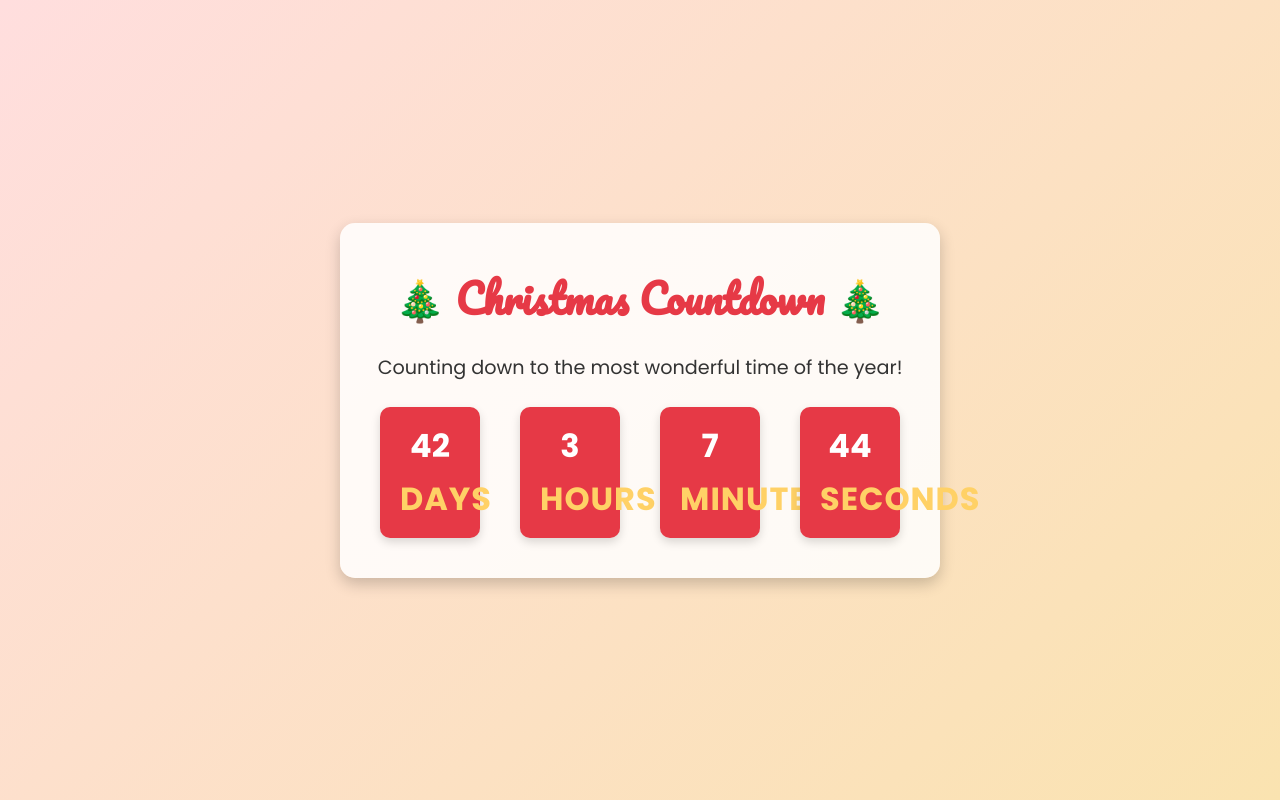
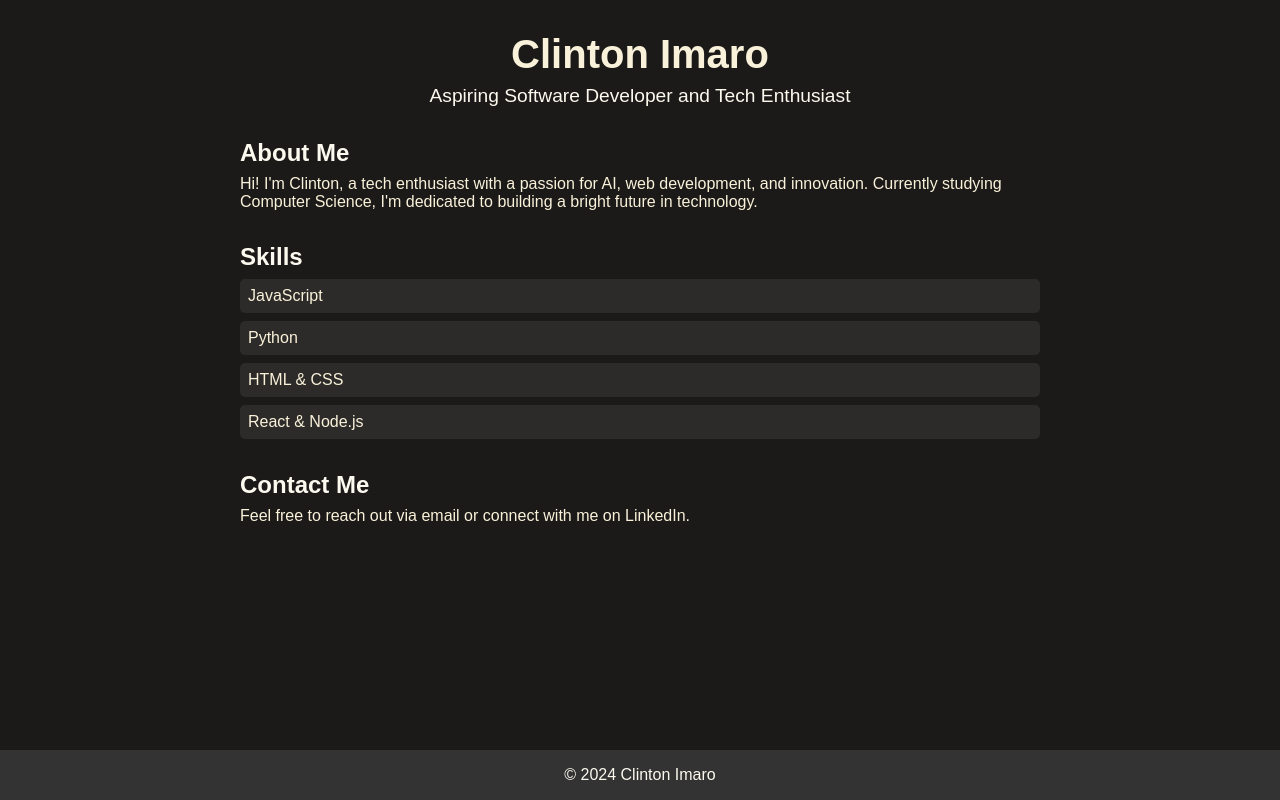
Before and after one commit to clintonimaroo/dummy-docker, a plain HTML site: page index.html in a window 1280 px wide. Drawn offline with Linux system fonts and the light colour scheme.

Commit message:
Updated Content

```diff
--- a/index.html
+++ b/index.html
@@ -4,23 +4,47 @@
 <head>
     <meta charset="UTF-8">
     <meta name="viewport" content="width=device-width, initial-scale=1.0">
-    <title>Christmas Countdown</title>
+    <title>About Me</title>
     <link rel="stylesheet" href="style.css">
-    <link href="https://fonts.googleapis.com/css2?family=Pacifico&family=Poppins:wght@400;700&display=swap"
-        rel="stylesheet">
 </head>
 
 <body>
-    <div class="container">
-        <h1>🎄 Christmas Countdown 🎄</h1>
-        <p class="message">Counting down to the most wonderful time of the year!</p>
-        <div id="countdown">
-            <div class="time-box"><span id="days"></span><span class="label">Days</span></div>
-            <div class="time-box"><span id="hours"></span><span class="label">Hours</span></div>
-            <div class="time-box"><span id="minutes"></span><span class="label">Minutes</span></div>
-            <div class="time-box"><span id="seconds"></span><span class="label">Seconds</span></div>
-        </div>
+
+    <div class="main-content">
+        <header>
+            <h1>Clinton Imaro</h1>
+            <p>Aspiring Software Developer and Tech Enthusiast</p>
+        </header>
+
+        <main>
+            <section class="bio">
+                <h2>About Me</h2>
+                <p>Hi! I'm Clinton, a tech enthusiast with a passion for AI, web development, and innovation. Currently
+                    studying Computer Science, I'm dedicated to building a bright future in technology.</p>
+            </section>
+
+            <section class="skills">
+                <h2>Skills</h2>
+                <ul>
+                    <li>JavaScript</li>
+                    <li>Python</li>
+                    <li>HTML & CSS</li>
+                    <li>React & Node.js</li>
+                </ul>
+            </section>
+
+            <section class="contact">
+                <h2>Contact Me</h2>
+                <p>Feel free to reach out via <a href="mailto:your-email@example.com">email</a> or connect with me on <a
+                        href="https://www.linkedin.com/in/your-profile">LinkedIn</a>.</p>
+            </section>
+        </main>
     </div>
+
+    <footer>
+        <p>&copy; 2024 Clinton Imaro</p>
+    </footer>
+
     <script src="script.js"></script>
 </body>
 
--- a/script.js
+++ b/script.js
@@ -1,22 +1,3 @@
-function updateCountdown() {
-    const now = new Date();
-    const nextChristmas = new Date(now.getFullYear(), 11, 25);
-
-    if (now.getMonth() === 11 && now.getDate() > 25) {
-        nextChristmas.setFullYear(now.getFullYear() + 1);
-    }
-
-    const timeRemaining = nextChristmas - now;
-
-    const days = Math.floor(timeRemaining / (1000 * 60 * 60 * 24));
-    const hours = Math.floor((timeRemaining % (1000 * 60 * 60 * 24)) / (1000 * 60 * 60));
-    const minutes = Math.floor((timeRemaining % (1000 * 60 * 60)) / (1000 * 60));
-    const seconds = Math.floor((timeRemaining % (1000 * 60)) / 1000);
-
-    document.getElementById('days').textContent = days;
-    document.getElementById('hours').textContent = hours;
-    document.getElementById('minutes').textContent = minutes;
-    document.getElementById('seconds').textContent = seconds;
+function toggleMode() {
+    document.body.classList.toggle('light-mode');
 }
-
-setInterval(updateCountdown, 1000);
--- a/style.css
+++ b/style.css
@@ -1,68 +1,210 @@
 * {
-    box-sizing: border-box;
     margin: 0;
     padding: 0;
+    box-sizing: border-box;
+    font-family: Arial, sans-serif;
+    transition: all 0.3s ease-in-out;
+}
+
+html,
+body {
+    height: 100%;
+    display: flex;
+    flex-direction: column;
+    background-color: #1b1a18;
+    color: #f9f1d9;
+    transition: background-color 0.5s, color 0.5s;
 }
 
 body {
-    background: linear-gradient(135deg, #FFDEDE, #FAE3B0);
-    display: flex;
-    justify-content: center;
-    align-items: center;
-    height: 100vh;
-    font-family: 'Poppins', sans-serif;
-    color: #333;
+    margin: 0;
 }
 
-.container {
+.main-content {
+    flex: 1;
+    padding: 2rem 1rem;
+    display: flex;
+    flex-direction: column;
+    align-items: center;
+}
+
+header {
     text-align: center;
-    padding: 40px 20px;
-    background: rgba(255, 255, 255, 0.85);
-    border-radius: 15px;
-    box-shadow: 0px 6px 15px rgba(0, 0, 0, 0.2);
-    max-width: 600px;
+    margin-bottom: 2rem;
+}
+
+header h1 {
+    font-size: 2.5rem;
+    margin-bottom: 0.5rem;
+}
+
+header p {
+    font-size: 1.2rem;
+    color: #fcf9ef;
+}
+
+main {
+    width: 100%;
+    max-width: 800px;
+}
+
+section {
+    margin-bottom: 2rem;
+    opacity: 1;
+    transform: translateY(0);
+    animation: fadeIn 0.7s forwards;
+}
+
+section:nth-child(1) {
+    animation-delay: 0.1s;
+}
+
+section:nth-child(2) {
+    animation-delay: 0.2s;
+}
+
+section:nth-child(3) {
+    animation-delay: 0.3s;
+}
+
+@keyframes fadeIn {
+    from {
+        opacity: 0;
+        transform: translateY(20px);
+    }
+
+    to {
+        opacity: 1;
+        transform: translateY(0);
+    }
+}
+
+h2 {
+    color: #fcf9ef;
+    margin-bottom: 0.5rem;
+}
+
+ul {
+    list-style-type: none;
+    padding-left: 0;
+}
+
+ul li {
+    background-color: #2d2b29;
+    margin-bottom: 0.5rem;
+    padding: 0.5rem;
+    border-radius: 5px;
+    transition: background-color 0.3s ease;
+}
+
+ul li:hover {
+    background-color: #e4af5d;
+    color: #fcf9ef;
+}
+
+.contact a {
+    color: #f9f1d9;
+    text-decoration: none;
+    border-bottom: 1px solid transparent;
+    transition: border-bottom 0.3s;
+}
+
+.contact a:hover {
+    border-bottom: 1px solid #f9f1d9;
+}
+
+footer {
+    text-align: center;
+    padding: 1rem;
+    background-color: #333;
+    color: #fcf9ef;
     width: 100%;
 }
 
-h1 {
-    font-family: 'Pacifico', cursive;
-    font-size: 2.5em;
-    color: #E63946;
-    margin-bottom: 20px;
+.toggle-button {
+    position: fixed;
+    top: 20px;
+    right: 20px;
+    padding: 0.5rem 1rem;
+    background-color: #5D5CD6;
+    color: #f9f1d9;
+    border: none;
+    border-radius: 5px;
+    cursor: pointer;
+    font-weight: bold;
+    transition: background-color 0.3s;
 }
 
-.message {
-    font-size: 1.2em;
-    margin-bottom: 25px;
-    color: #333;
+.toggle-button:hover {
+    background-color: #e4af5d;
 }
 
-#countdown {
-    display: flex;
-    justify-content: space-around;
-    margin-top: 20px;
+/* Light Mode Styling */
+.light-mode body {
+    background-color: #fcf9ef;
+    color: #1b1a18;
 }
 
-.time-box {
-    background: #E63946;
-    color: #FFFFFF;
-    border-radius: 10px;
-    padding: 15px 20px;
-    width: 100px;
-    text-align: center;
-    box-shadow: 0px 4px 10px rgba(0, 0, 0, 0.15);
+.light-mode header p,
+.light-mode h2,
+.light-mode .contact a,
+.light-mode footer {
+    color: #1b1a18;
 }
 
-.time-box span {
-    display: block;
-    font-size: 2em;
-    font-weight: bold;
+.light-mode ul li {
+    background-color: #eaeaea;
 }
 
-.label {
-    font-size: 0.9em;
-    margin-top: 5px;
-    color: #FFD166;
-    text-transform: uppercase;
-    letter-spacing: 1px;
+.light-mode .toggle-button {
+    background-color: #1b1a18;
+    color: #fcf9ef;
 }
+
+/* Responsive Styles */
+@media (max-width: 768px) {
+    header h1 {
+        font-size: 2rem;
+    }
+
+    header p {
+        font-size: 1rem;
+    }
+
+    .main-content {
+        padding: 1.5rem 0.5rem;
+    }
+
+    ul li {
+        padding: 0.4rem;
+    }
+
+    .toggle-button {
+        padding: 0.4rem 0.8rem;
+        font-size: 0.9rem;
+    }
+}
+
+@media (max-width: 480px) {
+    header h1 {
+        font-size: 1.8rem;
+    }
+
+    header p {
+        font-size: 0.9rem;
+    }
+
+    h2 {
+        font-size: 1.3rem;
+    }
+
+    ul li {
+        font-size: 0.9rem;
+        padding: 0.3rem;
+    }
+
+    .toggle-button {
+        padding: 0.3rem 0.6rem;
+        font-size: 0.8rem;
+    }
+}
```
Also changed, not shown: 1 other file.
